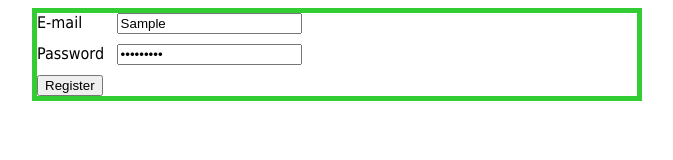
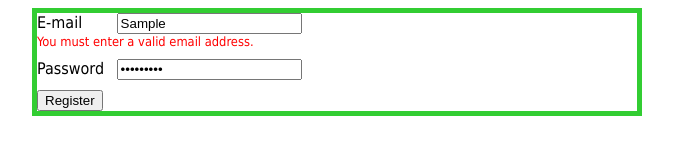
Before and after one commit to abnerAlexis/jsPlayground, a plain HTML site: page realtimeformvalidation/index.html in a window 1280 px wide. Both pictures are taken after typing "Sample", "Sample123" into the empty fields and a click on the button "Register". Shown: the whole page, without its empty margins (303-976 px from the left). Drawn offline with Linux system fonts and the light colour scheme.

Commit message:
Add event listeners to email and password inputs

```diff
--- a/realtimeformvalidation/script.js
+++ b/realtimeformvalidation/script.js
@@ -7,7 +7,7 @@
     function showErrorMessage(input, message) {
         let container = input.parentElement; //The .input-wrapper
         //Check and remove any existing errors.
-        let error = containeer.querySelector("error-message");
+        let error = container.querySelector(".error-message");
         if (error) {
             container.removeChild(error);
         }
@@ -25,6 +25,8 @@
     function validateEmail() {
         let value = emailInput.value;
         // ! sign infront of value is called bang operator.
+        // if value is NOT true
+        // execute the following code
         if (!value) {
             showErrorMessage(emailInput, "Email is a required field.");
             return false;
@@ -59,9 +61,15 @@
         showErrorMessage(passwordInput, null);
         return true;
     }
-
+    // By declaring variables (isValidEmail, isValidPassword)
+    //and storing what’s returned from both validateEmail()
+    //and validatePassword() in the variables, you can ensure
+    //any errors that are stored in the declared variables are
+    //both returned by validateForm.
     function validateForm() {
-        return validateEmail() && validatePassword();
+        let isValidEmail = validateEmail();
+        let isValidPassword = validatePassword();
+        return isValidEmail && isValidPassword;
     }
 
     form.addEventListener("submit", (e) => {
@@ -70,6 +78,7 @@
             alert("Success");
         }
     })
-
+    emailInput.addEventListener("input", validateEmail);
+    passwordInput.addEventListener("input", validatePassword);
     //The Return Statement
 })();
--- a/realtimeformvalidation/styles.css
+++ b/realtimeformvalidation/styles.css
@@ -11,6 +11,10 @@ label {
     min-width: 75px;
 }
 
+.error-message {
+    color: red;
+    font-size: 0.8em;
+}
 /* Modern CSS */
 .input-section {
     border: 5px solid limegreen;
```
